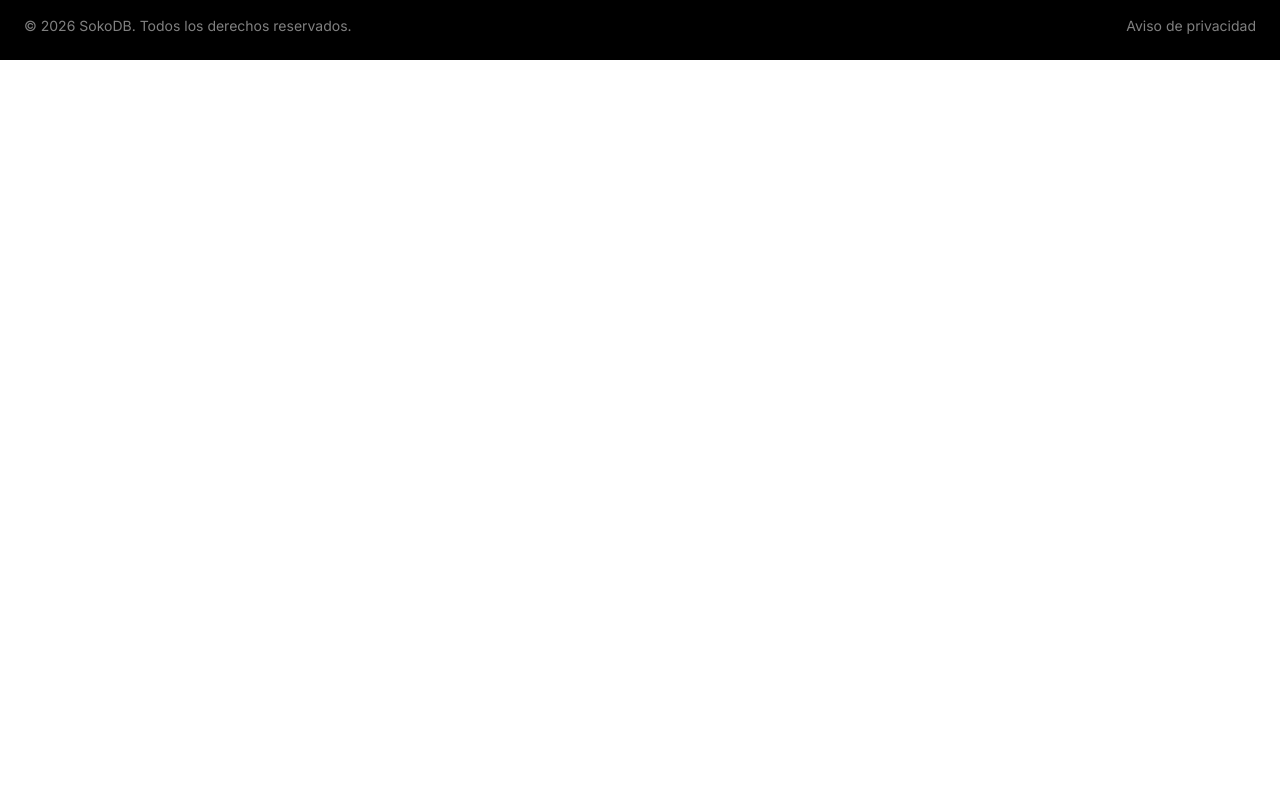
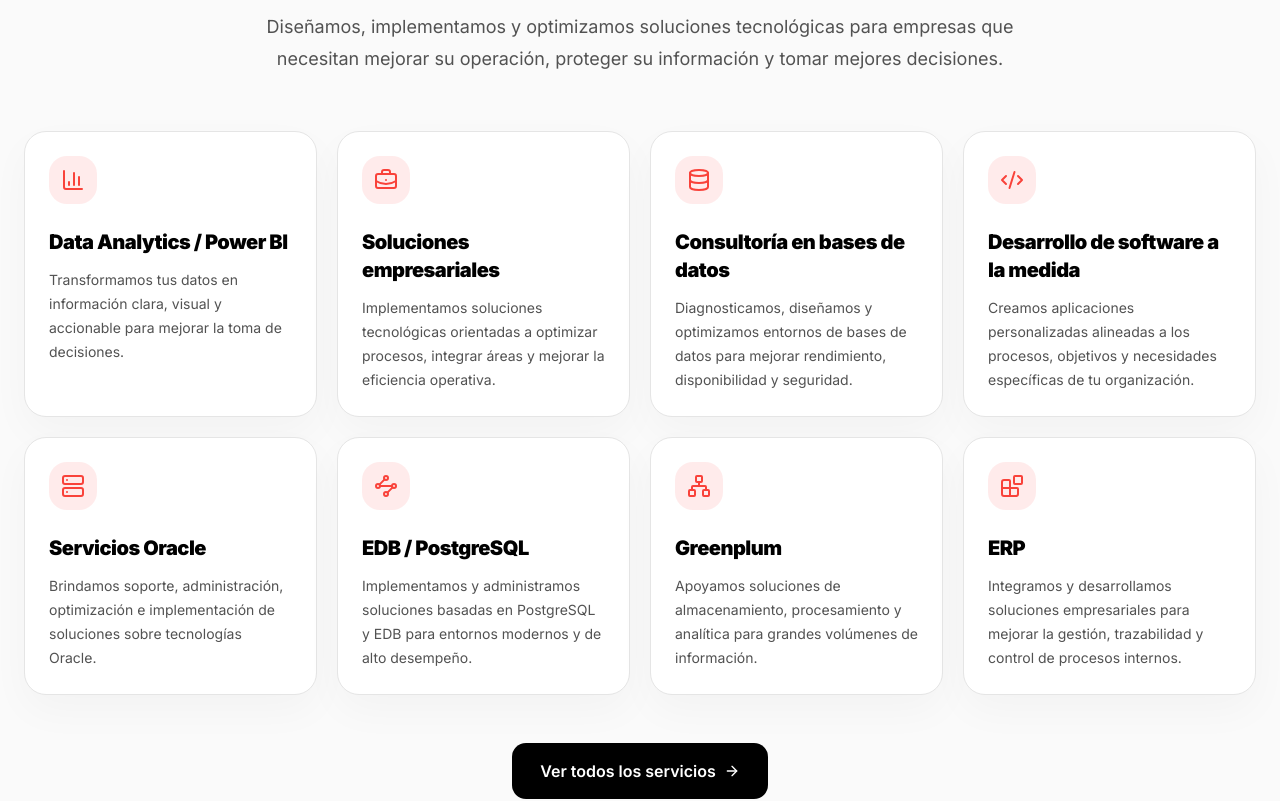
Before and after one commit to UserSoko01/sokodb-web, a Next.js app: page / in a window 1280 px wide. Shown: the part 2600-3401 px from the top of the page. Before the commit the page ends 2660 px from the top, so only its background shows below. Built offline with nearby package versions, Linux system fonts and the light colour scheme.

Commit message:
se agrega service preview en home

```diff
--- a/src/app/page.tsx
+++ b/src/app/page.tsx
@@ -1,6 +1,7 @@
 import { AboutPreview } from "@/components/sections/AboutPreview";
 import { HomeHero } from "@/components/sections/HomeHero";
 import { TrustStrip } from "@/components/sections/TrustStrip";
+import { ServicesPreview } from "@/components/sections/ServicesPreview";
 
 export default function HomePage() {
   return (
@@ -8,6 +9,7 @@ export default function HomePage() {
       <HomeHero />
       <TrustStrip />
       <AboutPreview />
+      <ServicesPreview />
     </>
   );
 }
--- /dev/null
+++ b/src/components/cards/ServiceCard.tsx
@@ -0,0 +1,29 @@
+import type { LucideIcon } from "lucide-react";
+
+type ServiceCardProps = {
+  title: string;
+  description: string;
+  icon: LucideIcon;
+};
+
+export function ServiceCard({
+  title,
+  description,
+  icon: Icon,
+}: ServiceCardProps) {
+  return (
+    <article className="group rounded-3xl border border-neutral-200 bg-white p-6 shadow-[0_16px_40px_rgba(0,0,0,0.03)] transition-all duration-300 hover:-translate-y-1 hover:border-[#F9423A]/40 hover:shadow-[0_24px_60px_rgba(0,0,0,0.07)]">
+      <div className="flex h-12 w-12 items-center justify-center rounded-2xl bg-[#F9423A]/10 transition-colors duration-300 group-hover:bg-[#F9423A]">
+        <Icon className="h-6 w-6 text-[#F9423A] transition-colors duration-300 group-hover:text-white" />
+      </div>
+
+      <h3 className="mt-6 text-xl font-black tracking-tight text-black">
+        {title}
+      </h3>
+
+      <p className="mt-3 text-sm leading-6 text-neutral-600">
+        {description}
+      </p>
+    </article>
+  );
+}
--- /dev/null
+++ b/src/components/sections/ServicesPreview.tsx
@@ -0,0 +1,50 @@
+import Link from "next/link";
+import { ArrowRight } from "lucide-react";
+import { ServiceCard } from "@/components/cards/ServiceCard";
+import { services } from "@/content/services";
+
+export function ServicesPreview() {
+  return (
+    <section className="bg-neutral-50">
+      <div className="mx-auto max-w-7xl px-6 py-24">
+        <div className="mx-auto max-w-3xl text-center">
+          <p className="text-sm font-semibold text-[#F9423A]">
+            Nuestros servicios destacados
+          </p>
+
+          <h2 className="mt-4 text-3xl font-black tracking-tight text-black md:text-5xl">
+            Soluciones tecnológicas para operar mejor, decidir mejor y crecer
+            mejor
+          </h2>
+
+          <p className="mt-6 text-lg leading-8 text-neutral-600">
+            Diseñamos, implementamos y optimizamos soluciones tecnológicas para
+            empresas que necesitan mejorar su operación, proteger su información
+            y tomar mejores decisiones.
+          </p>
+        </div>
+
+        <div className="mt-14 grid gap-5 md:grid-cols-2 lg:grid-cols-4">
+          {services.map((service) => (
+            <ServiceCard
+              key={service.title}
+              title={service.title}
+              description={service.description}
+              icon={service.icon}
+            />
+          ))}
+        </div>
+
+        <div className="mt-12 flex justify-center">
+          <Link
+            href="/servicios"
+            className="group inline-flex items-center gap-2 rounded-xl bg-black px-7 py-4 font-semibold text-white transition-colors hover:bg-[#F9423A]"
+          >
+            Ver todos los servicios
+            <ArrowRight className="h-4 w-4 transition-transform group-hover:translate-x-1" />
+          </Link>
+        </div>
+      </div>
+    </section>
+  );
+}
--- /dev/null
+++ b/src/content/services.ts
@@ -0,0 +1,61 @@
+import {
+  BarChart3,
+  Blocks,
+  BriefcaseBusiness,
+  Code2,
+  Database,
+  Network,
+  Server,
+  Waypoints,
+} from "lucide-react";
+
+export const services = [
+  {
+    title: "Data Analytics / Power BI",
+    description:
+      "Transformamos tus datos en información clara, visual y accionable para mejorar la toma de decisiones.",
+    icon: BarChart3,
+  },
+  {
+    title: "Soluciones empresariales",
+    description:
+      "Implementamos soluciones tecnológicas orientadas a optimizar procesos, integrar áreas y mejorar la eficiencia operativa.",
+    icon: BriefcaseBusiness,
+  },
+  {
+    title: "Consultoría en bases de datos",
+    description:
+      "Diagnosticamos, diseñamos y optimizamos entornos de bases de datos para mejorar rendimiento, disponibilidad y seguridad.",
+    icon: Database,
+  },
+  {
+    title: "Desarrollo de software a la medida",
+    description:
+      "Creamos aplicaciones personalizadas alineadas a los procesos, objetivos y necesidades específicas de tu organización.",
+    icon: Code2,
+  },
+  {
+    title: "Servicios Oracle",
+    description:
+      "Brindamos soporte, administración, optimización e implementación de soluciones sobre tecnologías Oracle.",
+    icon: Server,
+  },
+  {
+    title: "EDB / PostgreSQL",
+    description:
+      "Implementamos y administramos soluciones basadas en PostgreSQL y EDB para entornos modernos y de alto desempeño.",
+    icon: Waypoints,
+  },
+  {
+    title: "Greenplum",
+    description:
+      "Apoyamos soluciones de almacenamiento, procesamiento y analítica para grandes volúmenes de información.",
+    icon: Network,
+  },
+  {
+    title: "ERP",
+    description:
+      "Integramos y desarrollamos soluciones empresariales para mejorar la gestión, trazabilidad y control de procesos internos.",
+    icon: Blocks,
+  },
+];
```
